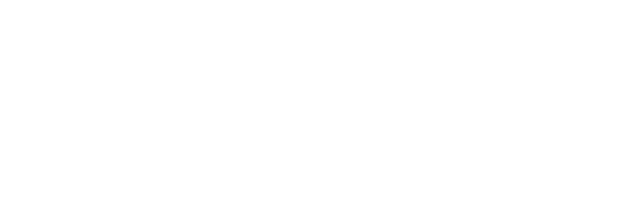
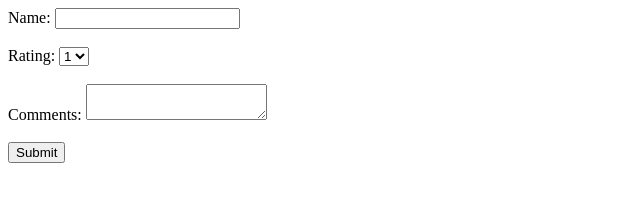
Before and after one commit to jessfraser8/Coding-Challenge-7, a plain HTML site: page index.html in a window 1280 px wide. Shown: the whole page, without its empty margins (0-640 px from the left). Drawn offline with Linux system fonts and the light colour scheme.

Commit message:
Create feedback form with input fields and display area.

```diff
--- a/index.html
+++ b/index.html
@@ -6,6 +6,32 @@
         <title>Coding Challenge 7</title>
     </head>
     <body>
+        <!-- Set up form. -->
+        <form>
+            <!-- Customer name input. -->
+            <label for="customerName">Name:</label>
+            <input type="text" name="customerName" id="customerName">
+            <br><br>
+            <!-- Rating dropdown. -->
+            <label for="rating">Rating:</label>
+            <select name="rating" id="rating">
+                <option value="1">1</option>
+                <option value="2">2</option>
+                <option value="3">3</option>
+                <option value="4">4</option>
+                <option value="5">5</option>
+            </select>
+            <br><br>
+            <!-- Comments text area. -->
+            <label for="comments">Comments:</label>
+            <textarea name="comments" id="comments"></textarea>
+            <br><br>
+            <!-- Submit button. -->
+            <input type="submit" value="Submit">
+        </form>
+        <!-- Set up feedback display area. -->
+        <div>
 
+        </div>
     </body>
 </html>
```
